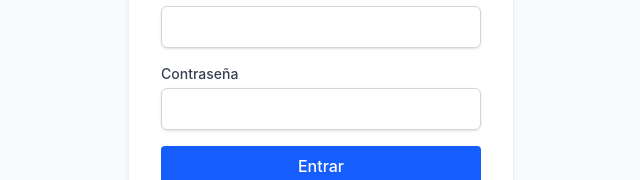
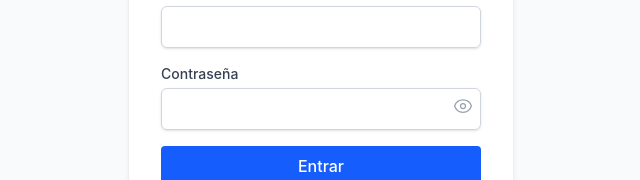
Before and after one commit to ArturoEA/entrevistaVertex, a React app in the folder frontend/: page /login in a window 1280 px wide. Shown: the part 312-492 px from the top of the page, without its empty margins (319-959 px from the left). Built offline with nearby package versions, Linux system fonts and the light colour scheme; the HTML template or start-up script is replaced by a standard one.

Commit message:
mejora de ux en login y resultados vacíos de búsqueda

```diff
--- a/frontend/src/pages/Catalog.jsx
+++ b/frontend/src/pages/Catalog.jsx
@@ -238,7 +238,20 @@ export default function Catalog() {
         ) : (
           <>
             {products.length === 0 ? (
-              <p className="text-center text-gray-500 py-10">No se encontraron productos.</p>
+              <div className="text-center py-16 bg-white rounded-xl shadow-sm border border-gray-100 mt-4">
+                {(search || category) ? (
+                  <>
+                    <svg className="w-16 h-16 mx-auto text-gray-300 mb-4" fill="none" viewBox="0 0 24 24" stroke="currentColor"><path strokeLinecap="round" strokeLinejoin="round" strokeWidth="1.5" d="M21 21l-5.197-5.197m0 0A7.5 7.5 0 105.196 5.196a7.5 7.5 0 0010.607 10.607z" /></svg>
+                    <p className="text-gray-600 text-lg font-medium mb-4">No hay productos que coincidan con tus filtros.</p>
+                    <button onClick={() => { setSearch(''); setCategory(''); }} className="px-4 py-2 bg-blue-50 text-blue-600 hover:bg-blue-100 rounded-md font-medium transition">Limpiar filtros</button>
+                  </>
+                ) : (
+                  <>
+                    <svg className="w-16 h-16 mx-auto text-gray-300 mb-4" fill="none" viewBox="0 0 24 24" stroke="currentColor"><path strokeLinecap="round" strokeLinejoin="round" strokeWidth="1.5" d="M20.25 7.5l-.625 10.632a2.25 2.25 0 01-2.247 2.118H6.622a2.25 2.25 0 01-2.247-2.118L3.75 7.5M10 11.25h4M3.375 7.5h17.25c.621 0 1.125-.504 1.125-1.125v-1.5c0-.621-.504-1.125-1.125-1.125H3.375c-.621 0-1.125.504-1.125 1.125v1.5c0 .621.504 1.125 1.125 1.125z" /></svg>
+                    <p className="text-gray-600 text-lg font-medium">El catálogo está vacío. ¡Agrega tu primer producto!</p>
+                  </>
+                )}
+              </div>
             ) : (
               <div className="grid grid-cols-1 sm:grid-cols-2 lg:grid-cols-3 xl:grid-cols-4 gap-6">
                 {products.map(p => (
--- a/frontend/src/pages/Login.jsx
+++ b/frontend/src/pages/Login.jsx
@@ -9,6 +9,7 @@ export default function Login() {
   const [error, setError] = useState('');
   const [successMsg, setSuccessMsg] = useState('');
   const [loading, setLoading] = useState(false);
+  const [showPassword, setShowPassword] = useState(false);
   const { login } = useAuth();
   const navigate = useNavigate();
 
@@ -61,20 +62,40 @@ export default function Login() {
             <input
               type="email"
               required
-              className="mt-1 block w-full border border-gray-300 rounded-md shadow-sm p-2 focus:ring-2 focus:ring-blue-500 focus:border-blue-500 outline-none"
+              disabled={loading}
+              className="mt-1 block w-full border border-gray-300 rounded-md shadow-sm p-2 focus:ring-2 focus:ring-blue-500 focus:border-blue-500 outline-none disabled:bg-gray-100 disabled:text-gray-500 disabled:border-gray-200"
               value={email}
               onChange={(e) => setEmail(e.target.value)}
             />
           </div>
-          <div>
+          <div className="relative">
             <label className="block text-sm font-medium text-gray-700">Contraseña</label>
             <input
-              type="password"
+              type={showPassword ? 'text' : 'password'}
               required
-              className="mt-1 block w-full border border-gray-300 rounded-md shadow-sm p-2 focus:ring-2 focus:ring-blue-500 focus:border-blue-500 outline-none"
+              disabled={loading}
+              className="mt-1 block w-full border border-gray-300 rounded-md shadow-sm p-2 pr-10 focus:ring-2 focus:ring-blue-500 focus:border-blue-500 outline-none disabled:bg-gray-100 disabled:text-gray-500 disabled:border-gray-200"
               value={password}
               onChange={(e) => setPassword(e.target.value)}
             />
+            <button
+              type="button"
+              tabIndex="-1"
+              disabled={loading}
+              onClick={() => setShowPassword(!showPassword)}
+              className="absolute right-2 top-8 text-gray-400 hover:text-gray-600 focus:outline-none disabled:opacity-50"
+            >
+              {showPassword ? (
+                <svg fill="none" viewBox="0 0 24 24" strokeWidth={1.5} stroke="currentColor" className="w-5 h-5">
+                  <path strokeLinecap="round" strokeLinejoin="round" d="M3.98 8.223A10.477 10.477 0 0 0 1.934 12C3.226 16.338 7.244 19.5 12 19.5c.993 0 1.953-.138 2.863-.395M6.228 6.228A10.45 10.45 0 0 1 12 4.5c4.756 0 8.773 3.162 10.065 7.498a10.523 10.523 0 0 1-4.293 5.774M6.228 6.228L3 3m3.228 3.228 3.65 3.65m7.894 7.894L21 21m-3.228-3.228-3.65-3.65m0 0a3 3 0 1 0-4.243-4.243m4.242 4.242L9.88 9.88" />
+                </svg>
+              ) : (
+                <svg fill="none" viewBox="0 0 24 24" strokeWidth={1.5} stroke="currentColor" className="w-5 h-5">
+                  <path strokeLinecap="round" strokeLinejoin="round" d="M2.036 12.322a1.012 1.012 0 0 1 0-.639C3.423 7.51 7.36 4.5 12 4.5c4.638 0 8.573 3.007 9.963 7.178.07.207.07.431 0 .639C20.577 16.49 16.64 19.5 12 19.5c-4.638 0-8.573-3.007-9.963-7.178Z" />
+                  <path strokeLinecap="round" strokeLinejoin="round" d="M15 12a3 3 0 1 1-6 0 3 3 0 0 1 6 0Z" />
+                </svg>
+              )}
+            </button>
           </div>
           <button
             type="submit"
```
